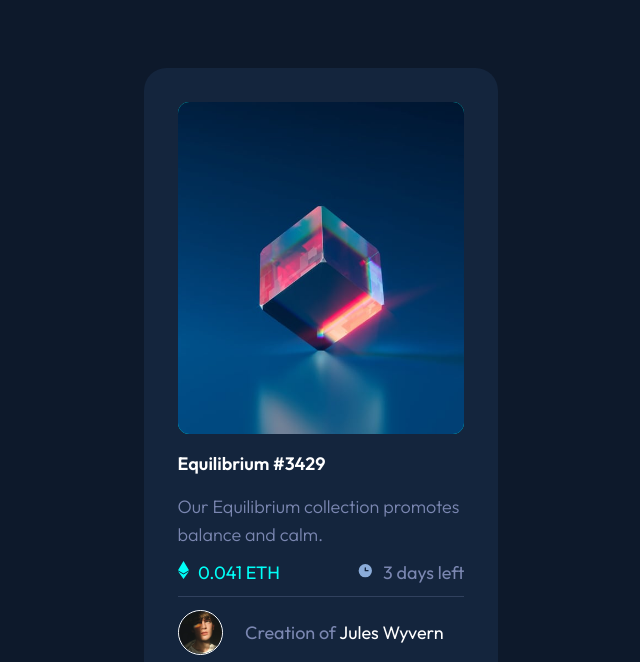
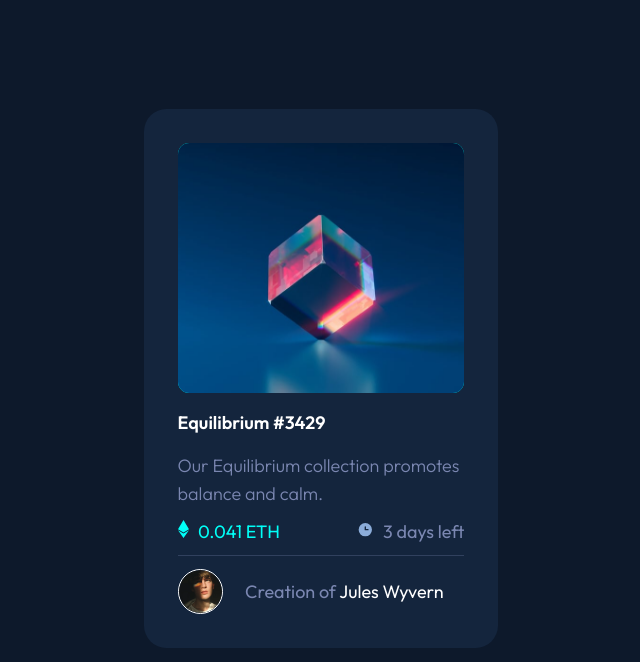
Before and after one commit to Jorge-Guedes/nft-preview-card, a plain HTML site: page index.html in a window 1280 px wide. Shown: the top 662 px of the page, without its empty margins (319-959 px from the left). Drawn offline with Linux system fonts and the light colour scheme.

Commit message:
adjusted image size

```diff
--- a/style.css
+++ b/style.css
@@ -28,7 +28,7 @@ body {
 .card-image {
     background: hsl(178, 100%, 50%);
     border-radius: 0.625rem;
-    height: 332px;
+    height: 250px;
     position: relative;
 }
 .card-image:hover img:first-child {
```
